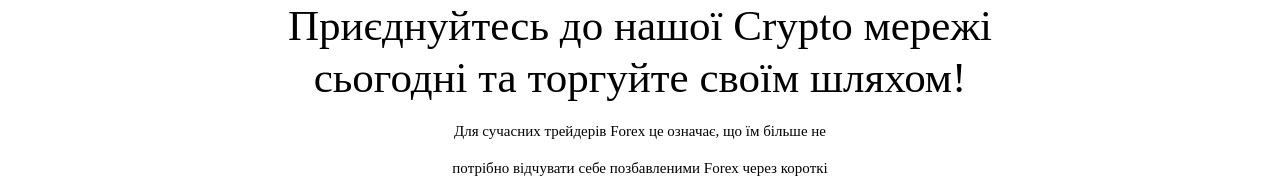
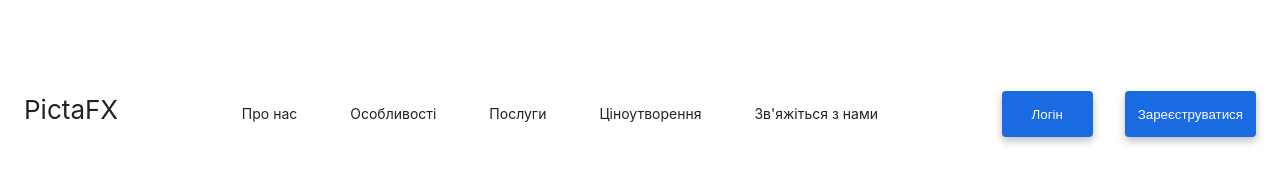
Before and after one commit to KlapijcukDima/Picta-FX, a React (Create React App) app: page / in a window 1280 px wide. Shown: the top 187 px of the page. Built offline with nearby package versions, Linux system fonts and the light colour scheme.

Commit message:
Added header and styles

```diff
--- a/src/components/App.jsx
+++ b/src/components/App.jsx
@@ -1,4 +1,4 @@
-// import { Header } from './Header/Header.jsx';
+import { Header } from './Header/Header.jsx';
 import { Title } from './Hero/Title/Title.jsx';
 import { Video } from './Hero/Video/Video.jsx';
 // import { Service } from './Main/Service/Service.jsx';
@@ -14,15 +14,11 @@
 export const App = () => {
   return (
     <div>
+      <Header />
       <Title />
       <Button />
       <Video />
       <Jobs jobs={jobs} />
-      {/* <Jobs
-        position={jobs[0].position}
-        location={jobs[0].location}
-        workTime={jobs[0].workTime}
-      /> */}
       <Man
         name={man[0].name}
         quote={man[0].quote}
--- a/src/components/Header/Header.jsx
+++ b/src/components/Header/Header.jsx
@@ -0,0 +1,51 @@
+import css from './Header.module.css';
+import button from '../common/Button/Button.module.css';
+
+export const Header = header => {
+  return (
+    <section>
+      <div className={css.header__container}>
+        <div className={css.header__container__first}>
+          <a className={css.header__logo} href="/">
+            PictaFX
+          </a>
+        </div>
+
+        <div className={css.header__container__second}>
+          <ul className={css.header__list}>
+            <li>
+              <a className={css.header__link} href="/">
+                Про нас
+              </a>
+            </li>
+            <li>
+              <a className={css.header__link} href="/">
+                Особливості
+              </a>
+            </li>
+            <li>
+              <a className={css.header__link} href="/">
+                Послуги
+              </a>
+            </li>
+            <li>
+              <a className={css.header__link} href="/">
+                Ціноутворення
+              </a>
+            </li>
+            <li>
+              <a className={css.header__link} href="/">
+                Зв'яжіться з нами
+              </a>
+            </li>
+          </ul>
+        </div>
+
+        <div className={css.header__container__third}>
+          <button className={button.button}>Логін</button>
+          <button className={button.button}>Зареєструватися</button>
+        </div>
+      </div>
+    </section>
+  );
+};
--- a/src/components/Header/Header.module.css
+++ b/src/components/Header/Header.module.css
@@ -0,0 +1,41 @@
+.header__container {
+  display: flex;
+  justify-content: space-between;
+  align-items: baseline;
+  margin-bottom: 56px;
+}
+
+.header__container__first {
+}
+
+.header__container__second {
+}
+
+.header__container__third {
+  display: flex;
+  gap: 32px;
+}
+
+.header__logo {
+  color: var(--header-text-color);
+  font-size: 26px;
+  font-weight: 500px;
+}
+
+.header__list {
+  display: flex;
+  gap: 53px;
+}
+
+.header__link {
+  color: var(--header-text-color);
+  font-size: 14px;
+  font-weight: 500px;
+}
+
+.header__link:hover {
+  border-bottom: 1px solid transparent;
+  border-radius: 2px;
+  border-color: var(--orange-text-color);
+  padding-bottom: 3px;
+}
--- a/src/components/common/Card-jobs/Card-jobs.jsx
+++ b/src/components/common/Card-jobs/Card-jobs.jsx
@@ -1,10 +1,11 @@
 import css from './Card-jobs.module.css';
+import button from '../Button/Button.module.css';
 
 export const Jobs = ({ jobs }) => {
   return (
     <section>
       <div className={css.jobs}>
-        <h2 className={css.jobs__header}>Jobs</h2>
+        <h2 className={css.jobs__header}>Вакансії</h2>
         {jobs.map(({ position, location, workTime }) => (
           <div className={css.jobs__first__container}>
             <h4 className={css.jobs__title}>{position}</h4>
@@ -14,6 +15,7 @@
             </div>
           </div>
         ))}
+        <button className={button.button}>Переглянути все</button>
       </div>
     </section>
   );
```
